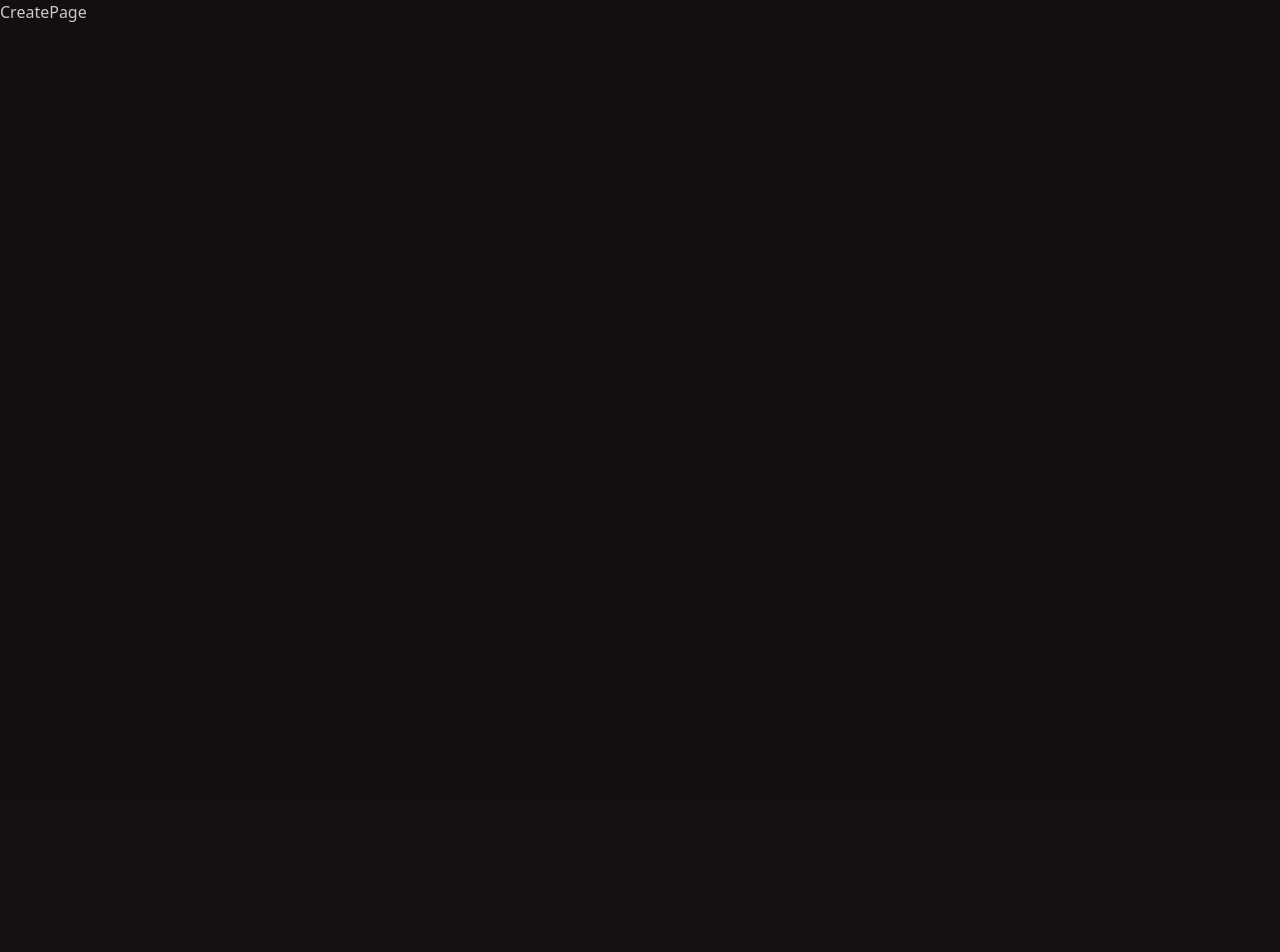
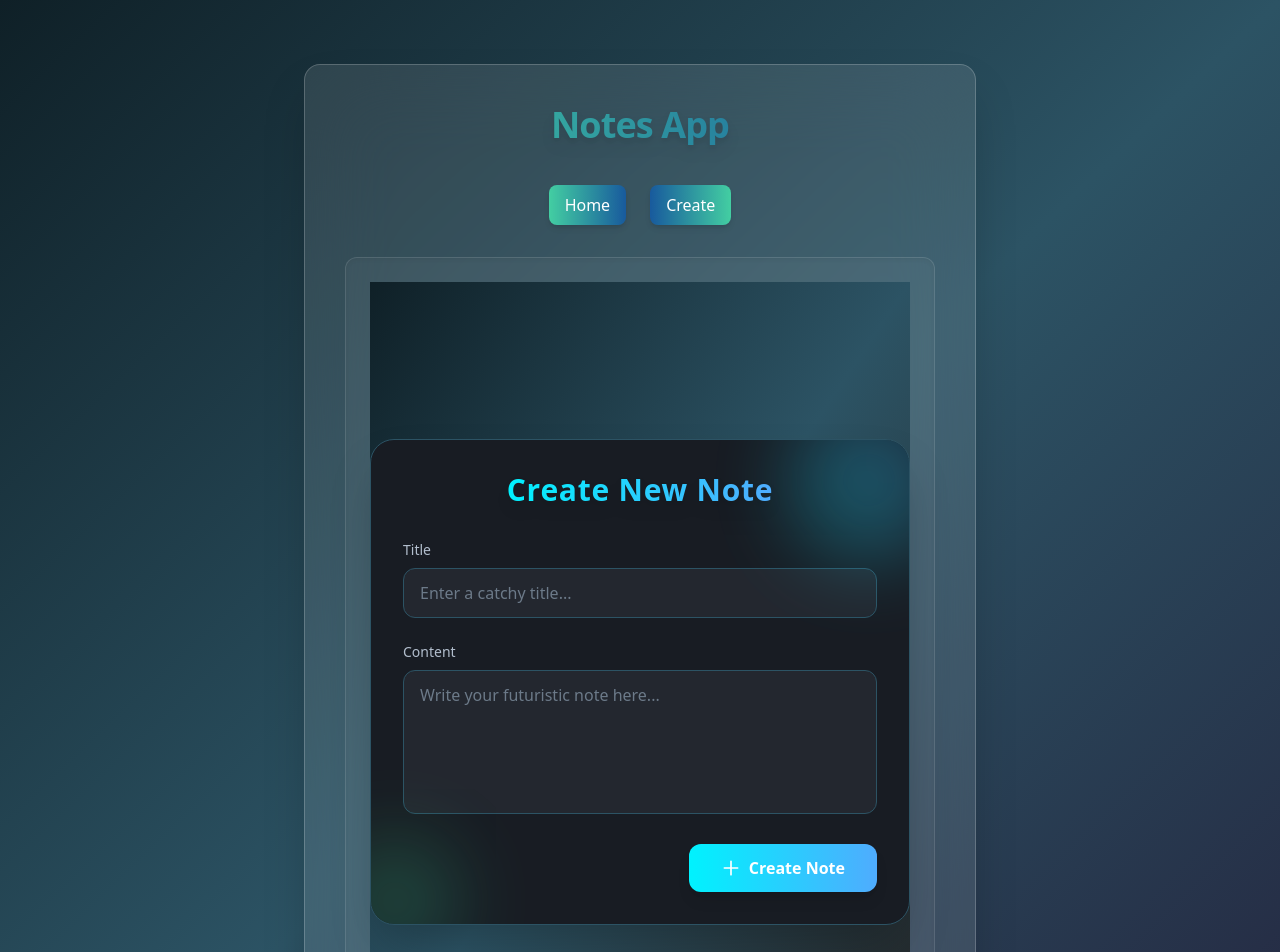
Before and after one commit to msifatsadiq/rest-api-project-client, a React (Vite) app: page /create in a window 1280 px wide. Shown: the top 952 px of the page. Before the commit the page ends 800 px from the top, so only its background shows below. Built offline with nearby package versions, Linux system fonts and the light colour scheme.

Commit message:
adding create page and also changing few styles of the Home page and Note card page

```diff
--- a/src/App.jsx
+++ b/src/App.jsx
@@ -4,12 +4,34 @@ import HomePage from './pages/HomePage'
 import NoteDetailPage from './pages/NoteDetailPage'
 const App = () => {
   return (
-    <div datatheme="forest" className="min-h-screen bg-base-200">
-      <Routes>
-        <Route path="/" element={<HomePage />} />
-        <Route path="/create" element={<CreatePage />} />
-        <Route path="/note/:id" element={<NoteDetailPage />} />
-      </Routes>
+    <div className="min-h-screen w-full bg-gradient-to-br from-[#0f2027] via-[#2c5364] to-[#24243e] flex flex-col items-center justify-center">
+      <div className="absolute inset-0 -z-10 bg-[radial-gradient(ellipse_at_top_right,_var(--tw-gradient-stops))] from-[#43cea2]/40 via-[#185a9d]/30 to-transparent opacity-70" />
+      <div className="relative z-10 w-full max-w-2xl mx-auto shadow-2xl rounded-2xl bg-white/10 backdrop-blur-2xl p-10 mt-16 mb-16 border border-white/20">
+        <h1 className="text-4xl font-extrabold text-center text-transparent bg-clip-text bg-gradient-to-r from-[#43cea2] to-[#185a9d] mb-10 tracking-tight drop-shadow-lg">
+          Notes App
+        </h1>
+        <nav className="flex justify-center gap-6 mb-8">
+          <a
+            href="/"
+            className="px-4 py-2 rounded-lg text-white bg-gradient-to-r from-[#43cea2] to-[#185a9d] bg-size-200 bg-pos-0 transition-all duration-300 hover:bg-pos-100 hover:scale-105 shadow-md hover:shadow-xl"
+          >
+            Home
+          </a>
+          <a
+            href="/create"
+            className="px-4 py-2 rounded-lg text-white bg-gradient-to-r from-[#185a9d] to-[#43cea2] bg-size-200 bg-pos-0 transition-all duration-300 hover:bg-pos-100 hover:scale-105 shadow-md hover:shadow-xl"
+          >
+            Create
+          </a>
+        </nav>
+        <div className="rounded-xl bg-white/5 p-6 shadow-inner border border-white/10 transition-all duration-300 hover:shadow-lg">
+          <Routes>
+            <Route path="/" element={<HomePage />} />
+            <Route path="/create" element={<CreatePage />} />
+            <Route path="/note/:id" element={<NoteDetailPage />} />
+          </Routes>
+        </div>
+      </div>
     </div>
   )
 }
--- a/src/components/Navbar.jsx
+++ b/src/components/Navbar.jsx
@@ -3,22 +3,25 @@ import { Link } from "react-router"
 
 const Navbar = () => {
     return (
-        <header className="bg-base-300 border-b border-base-content/10">
-            <div className="mx-auto max-w-7xl px-4 p-4">
-                <div className="flex items-center justify-between">
-                    <h1 className="text-3xl font-bold text-primary font-mono tracking-tight">
-                        ThinkBoard
-                    </h1>
-                    <div className="flex items-center gap-4">
-                        <Link to={'/create'} className="btn btn-primary ">
-                            <PlusCircleIcon className="size-5" />
-                        </Link>
-                        <span>New Note</span>
-
-                    </div>
-
+        <header className="bg-gradient-to-r from-[#0f2027] via-[#2c5364] to-[#232526] shadow-lg border-b border-transparent">
+            <div className="mx-auto max-w-7xl px-6 py-4 flex items-center justify-between">
+                <h1 className="text-4xl font-extrabold tracking-tight bg-gradient-to-r from-cyan-400 via-blue-500 to-purple-500 bg-clip-text text-transparent font-mono drop-shadow-lg select-none">
+                    ThinkBoard
+                </h1>
+                <div className="flex items-center gap-3">
+                    <Link
+                        to="/create"
+                        className="group relative flex items-center justify-center rounded-full bg-gradient-to-tr from-cyan-500 to-purple-600 p-0.5 hover:scale-105 transition-transform duration-200 shadow-lg"
+                        aria-label="Create New Note"
+                    >
+                        <span className="flex items-center justify-center bg-[#181c24] rounded-full p-3 transition-colors duration-200 group-hover:bg-transparent">
+                            <PlusCircleIcon className="size-6 text-cyan-400 group-hover:text-white transition-colors duration-200" />
+                        </span>
+                    </Link>
+                    <span className="text-base font-medium text-gray-200 tracking-wide opacity-80 select-none">
+                        New Note
+                    </span>
                 </div>
-
             </div>
         </header>
     )
--- /dev/null
+++ b/src/lib/axios.js
@@ -0,0 +1,8 @@
+import axios from "axios";
+
+
+const api = axios.create({
+  baseURL: "http://localhost:5000/api",
+});
+
+export default api;
--- /dev/null
+++ b/src/lib/utils.js
@@ -0,0 +1,7 @@
+export function formatDate(date){
+    return date.toLocaleDateString('en-US', {
+        month: 'short',
+        day: 'numeric',
+        year: 'numeric',
+    });
+}
--- a/src/pages/CreatePage.jsx
+++ b/src/pages/CreatePage.jsx
@@ -1,8 +1,108 @@
+import { useState } from "react";
+import toast from "react-hot-toast";
+import { useNavigate } from "react-router";
+import api from "../lib/axios";
 
 const CreatePage = () => {
+    const [title, setTitle] = useState("");
+    const [content, setContent] = useState("");
+    const [loading, setLoading] = useState(false);
+
+    const navigate = useNavigate();
+
+    const handleSubmit = async (e) => {
+        e.preventDefault();
+
+        if (!title.trim() || !content.trim()) {
+            toast.error("All fields are required");
+            return;
+        }
+
+        setLoading(true);
+        try {
+            await api.post("/notes", {
+                title,
+                content,
+            });
+
+            toast.success("Note created successfully!");
+            navigate("/");
+        } catch (error) {
+            console.log("Error creating note", error);
+            if (error.response?.status === 429) {
+                toast.error("Slow down! You're creating notes too fast", {
+                    duration: 4000,
+                    icon: "💀",
+                });
+            } else {
+                toast.error("Failed to create note");
+            }
+        } finally {
+            setLoading(false);
+        }
+    };
+
     return (
-        <div>CreatePage</div>
-    )
-}
-
-export default CreatePage
+        <div className="min-h-screen flex items-center justify-center bg-gradient-to-br from-[#0f2027] via-[#2c5364] to-[#232526]">
+            <div className="relative w-full max-w-xl p-8 rounded-3xl shadow-2xl bg-[#181c23] border border-[#2c5364] overflow-hidden">
+                <div className="absolute -top-10 -right-10 w-40 h-40 bg-gradient-to-tr from-[#00f2fe] to-[#4facfe] opacity-30 rounded-full blur-2xl pointer-events-none" />
+                <div className="absolute -bottom-10 -left-10 w-32 h-32 bg-gradient-to-br from-[#43e97b] to-[#38f9d7] opacity-20 rounded-full blur-2xl pointer-events-none" />
+                <h2 className="text-3xl font-bold text-white mb-8 tracking-wide text-center drop-shadow-lg">
+                    <span className="bg-gradient-to-r from-[#00f2fe] to-[#4facfe] bg-clip-text text-transparent">
+                        Create New Note
+                    </span>
+                </h2>
+                <form onSubmit={handleSubmit} className="space-y-6">
+                    <div>
+                        <label className="block text-sm font-medium text-[#b2becd] mb-2">
+                            Title
+                        </label>
+                        <input
+                            type="text"
+                            placeholder="Enter a catchy title..."
+                            className="w-full px-4 py-3 rounded-xl bg-[#23272f] border border-[#2c5364] text-white focus:outline-none focus:ring-2 focus:ring-[#00f2fe] transition-all duration-200 placeholder-[#6c7a89]"
+                            value={title}
+                            onChange={(e) => setTitle(e.target.value)}
+                        />
+                    </div>
+                    <div>
+                        <label className="block text-sm font-medium text-[#b2becd] mb-2">
+                            Content
+                        </label>
+                        <textarea
+                            placeholder="Write your futuristic note here..."
+                            className="w-full px-4 py-3 rounded-xl bg-[#23272f] border border-[#2c5364] text-white focus:outline-none focus:ring-2 focus:ring-[#43e97b] transition-all duration-200 h-36 resize-none placeholder-[#6c7a89]"
+                            value={content}
+                            onChange={(e) => setContent(e.target.value)}
+                        />
+                    </div>
+                    <div className="flex justify-end">
+                        <button
+                            type="submit"
+                            className="relative inline-flex items-center px-8 py-3 rounded-xl bg-gradient-to-r from-[#00f2fe] to-[#4facfe] text-white font-semibold shadow-lg hover:from-[#43e97b] hover:to-[#38f9d7] transition-all duration-200 focus:outline-none focus:ring-2 focus:ring-[#00f2fe] disabled:opacity-60"
+                            disabled={loading}
+                        >
+                            {loading ? (
+                                <span className="flex items-center gap-2">
+                                    <svg className="animate-spin h-5 w-5 text-white" fill="none" viewBox="0 0 24 24">
+                                        <circle className="opacity-25" cx="12" cy="12" r="10" stroke="currentColor" strokeWidth="4"></circle>
+                                        <path className="opacity-75" fill="currentColor" d="M4 12a8 8 0 018-8v8z"></path>
+                                    </svg>
+                                    Creating...
+                                </span>
+                            ) : (
+                                <>
+                                    <svg className="h-5 w-5 mr-2" fill="none" stroke="currentColor" strokeWidth="2" viewBox="0 0 24 24">
+                                        <path strokeLinecap="round" strokeLinejoin="round" d="M12 4v16m8-8H4" />
+                                    </svg>
+                                    Create Note
+                                </>
+                            )}
+                        </button>
+                    </div>
+                </form>
+            </div>
+        </div>
+    );
+};
+export default CreatePage;
--- a/src/pages/HomePage.jsx
+++ b/src/pages/HomePage.jsx
@@ -1,9 +1,9 @@
-import axios from "axios"
 import { useEffect, useState } from "react"
 import { toast } from "react-hot-toast"
 import Navbar from "../components/Navbar"
 import NoteCard from "../components/NoteCard"
 import RateLimitedUi from "../components/RateLimitedUi"
+import api from "../lib/axios"
 
 const HomePage = () => {
     const [IsRateLimited, setIsRateLimited] = useState(true)
@@ -13,7 +13,7 @@ const HomePage = () => {
     useEffect(() => {
         const fetchNotes = async () => {
             try {
-                const res = await axios.get("http://localhost:5000/api/notes");
+                const res = await api.get("/notes");
                 console.log(res.data);
                 setNotes(res.data);
                 setIsRateLimited(false);
```
Also changed, not shown: src/components/NoteCard.jsx (+20 -11 lines).
